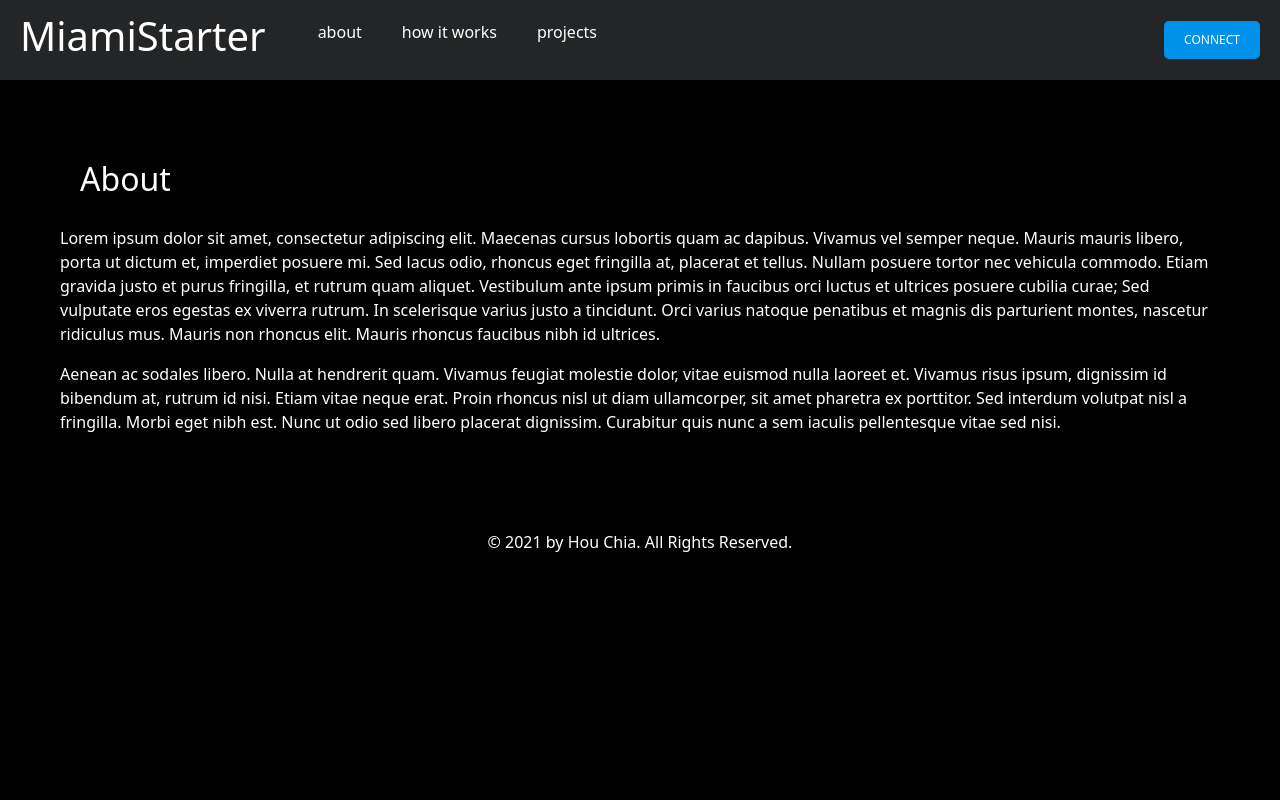
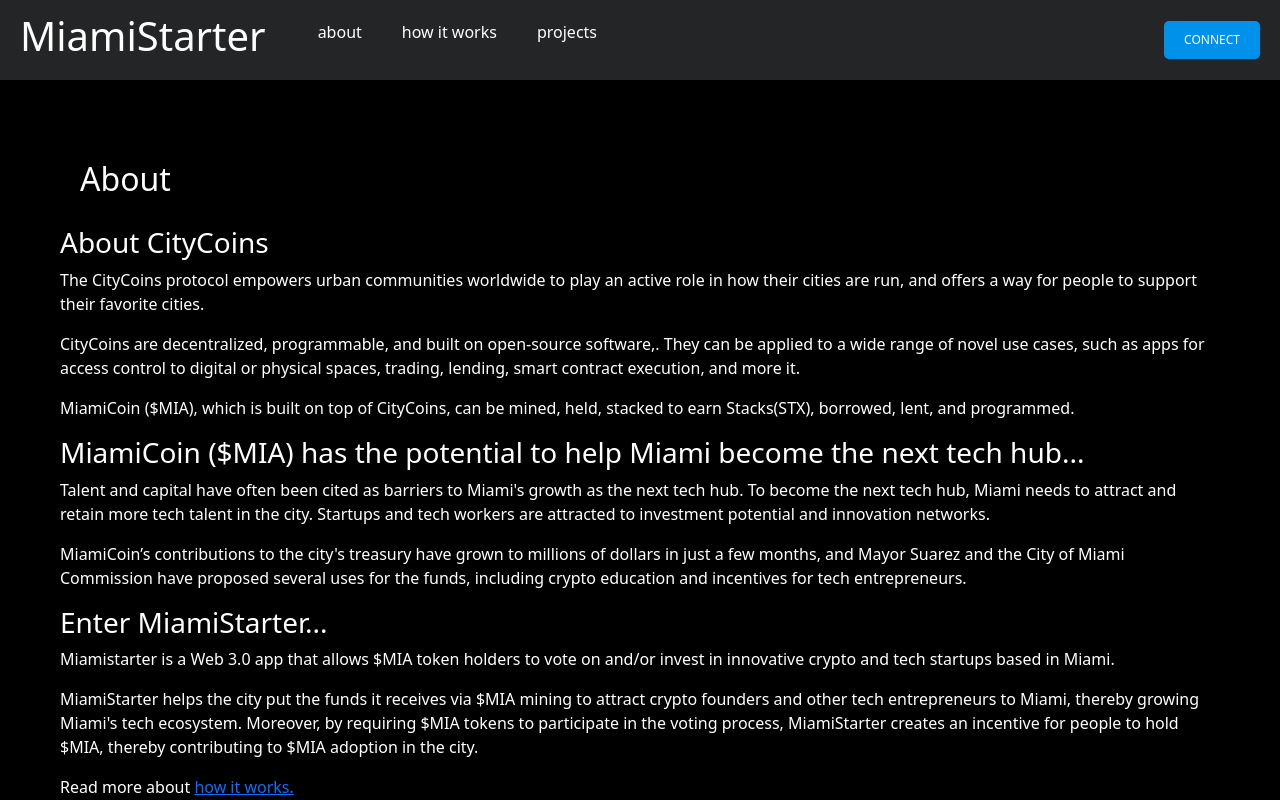
Before and after one commit to kchia/starter-crypto-template, a React (Create React App) app: page /about in a window 1280 px wide. Shown: the top 800 px of the page. Built offline with nearby package versions, Linux system fonts and the light colour scheme.

Commit message:
add how it works text

```diff
--- a/src/pages/about/index.js
+++ b/src/pages/about/index.js
@@ -1,28 +1,60 @@
+import { Link } from "react-router-dom";
 import styles from "./about.module.css";
 export default function AboutPage() {
   return (
     <section className={styles.container}>
       <h2 className={styles.title}>About</h2>
+
+      <h3>About CityCoins</h3>
       <p>
-        Lorem ipsum dolor sit amet, consectetur adipiscing elit. Maecenas cursus
-        lobortis quam ac dapibus. Vivamus vel semper neque. Mauris mauris
-        libero, porta ut dictum et, imperdiet posuere mi. Sed lacus odio,
-        rhoncus eget fringilla at, placerat et tellus. Nullam posuere tortor nec
-        vehicula commodo. Etiam gravida justo et purus fringilla, et rutrum quam
-        aliquet. Vestibulum ante ipsum primis in faucibus orci luctus et
-        ultrices posuere cubilia curae; Sed vulputate eros egestas ex viverra
-        rutrum. In scelerisque varius justo a tincidunt. Orci varius natoque
-        penatibus et magnis dis parturient montes, nascetur ridiculus mus.
-        Mauris non rhoncus elit. Mauris rhoncus faucibus nibh id ultrices.
+        The CityCoins protocol empowers urban communities worldwide to play an
+        active role in how their cities are run, and offers a way for people to
+        support their favorite cities.
       </p>
       <p>
-        Aenean ac sodales libero. Nulla at hendrerit quam. Vivamus feugiat
-        molestie dolor, vitae euismod nulla laoreet et. Vivamus risus ipsum,
-        dignissim id bibendum at, rutrum id nisi. Etiam vitae neque erat. Proin
-        rhoncus nisl ut diam ullamcorper, sit amet pharetra ex porttitor. Sed
-        interdum volutpat nisl a fringilla. Morbi eget nibh est. Nunc ut odio
-        sed libero placerat dignissim. Curabitur quis nunc a sem iaculis
-        pellentesque vitae sed nisi.
+        CityCoins are decentralized, programmable, and built on open-source
+        software,. They can be applied to a wide range of novel use cases, such
+        as apps for access control to digital or physical spaces, trading,
+        lending, smart contract execution, and more it.
+      </p>
+      <p>
+        MiamiCoin ($MIA), which is built on top of CityCoins, can be mined,
+        held, stacked to earn Stacks(STX), borrowed, lent, and programmed.
+      </p>
+
+      <h3>
+        MiamiCoin ($MIA) has the potential to help Miami become the next tech
+        hub...
+      </h3>
+      <p>
+        Talent and capital have often been cited as barriers to Miami's growth
+        as the next tech hub. To become the next tech hub, Miami needs to
+        attract and retain more tech talent in the city. Startups and tech
+        workers are attracted to investment potential and innovation networks.
+      </p>
+
+      <p>
+        MiamiCoin’s contributions to the city's treasury have grown to millions
+        of dollars in just a few months, and Mayor Suarez and the City of Miami
+        Commission have proposed several uses for the funds, including crypto
+        education and incentives for tech entrepreneurs.
+      </p>
+
+      <h3>Enter MiamiStarter...</h3>
+      <p>
+        Miamistarter is a Web 3.0 app that allows $MIA token holders to vote on
+        and/or invest in innovative crypto and tech startups based in Miami.
+      </p>
+      <p>
+        MiamiStarter helps the city put the funds it receives via $MIA mining to
+        attract crypto founders and other tech entrepreneurs to Miami, thereby
+        growing Miami's tech ecosystem. Moreover, by requiring $MIA tokens to
+        participate in the voting process, MiamiStarter creates an incentive for
+        people to hold $MIA, thereby contributing to $MIA adoption in the city.
+      </p>
+
+      <p>
+        Read more about <Link to="/how-it-works">how it works.</Link>
       </p>
     </section>
   );
--- a/src/pages/home/hero/index.js
+++ b/src/pages/home/hero/index.js
@@ -14,9 +14,9 @@
       minHeight="80vh"
       className={styles.heroContainer}
     >
-      <h2>Invest in the Miami you believe in</h2>
+      <h2>Invest in the Miami you believe in.</h2>
       <h3>Vote on highly vetted ideas and teams based in Miami.</h3>
-      <h3>Invest in Miami startups with $MIA.</h3>
+      <h3>Or invest with $MIA.</h3>
       <Button text="connect" handleClick={handleConnectButtonClick} />
     </LazyHero>
   );
--- a/src/pages/how-it-works/index.js
+++ b/src/pages/how-it-works/index.js
@@ -4,16 +4,54 @@
   return (
     <section className={styles.container}>
       <h2 className={styles.title}>How it works</h2>
-      <ol>
-        <li>
-          Install the <a href="https://www.hiro.so/wallet">Hiro Wallet</a>. The
-          wallet allows you to connect with MiamiStarter using your digital
-          assets and identity.
-        </li>
-        <li>Buy MiamiCoin ($MIA).</li>
-        <li>Login to MiamiStarter with your wallet.</li>
-        <li>Vote on projects or invest directly in teams with $MIA.</li>
-      </ol>
+      <p>
+        Each funding cycle lasts for 30 days. Prior to the start of each cycle,
+        the city's municipal government vets projects from Miami-based
+        businesses and features them on MiamiStarter. The city also releases a
+        set amount of funding, in the form of $MIA tokens, into a smart
+        contract.
+      </p>
+      <p>
+        During each cycle, $MIA token holders can review and vote on project
+        proposals featured on MiamiStarter. To do so, users must possess a
+        Stacks wallet (i.e., Hiro) that holds a minimum balance of $MIA tokens.
+        Each user can only cast one vote in each funding cycle.
+      </p>
+      <p>
+        Besides voting, users can directly invest in projects using $MIA tokens.
+        If they meet certain investment thresholds, then they could be eligible
+        to mint limited edition NFTs that give them access to special perks.
+      </p>
+      <p>
+        At the end of each cycle, each project would receive an amount of $MIA
+        token that is proportional to the number of votes on their projects.
+        Suppose a project received 200 votes out of a possible 1000 total votes
+        in a given cycle; in this case the startup is eligible to receive 20% of
+        the funding pool. The $MIA tokens can either be cashed out to US dollars
+        to fund immediate needs or stacked to earn a yield and cashed out later
+        on. A smart contract, built on top of Stacks protocol, automates the
+        deposit, transfer, and withdrawal of funds.
+      </p>
+
+      <section>
+        <h3>How to use MiamiStarter</h3>
+        <ol>
+          <li>
+            Install the <a href="https://www.hiro.so/wallet">Hiro Wallet</a>,
+            which is a Stacks wallet. The wallet allows you to connect to
+            MiamiStarter using your digital assets and identity.
+          </li>
+          <li>
+            Acquire MiamiCoin ($MIA) either by buying from okcoin.com or by
+            mining.
+          </li>
+          <li>
+            Login to MiamiStarter with your wallet, which must have some $MIA
+            tokens.
+          </li>
+          <li>Vote on or invest directly in projects with $MIA.</li>
+        </ol>
+      </section>
     </section>
   );
 }
```
